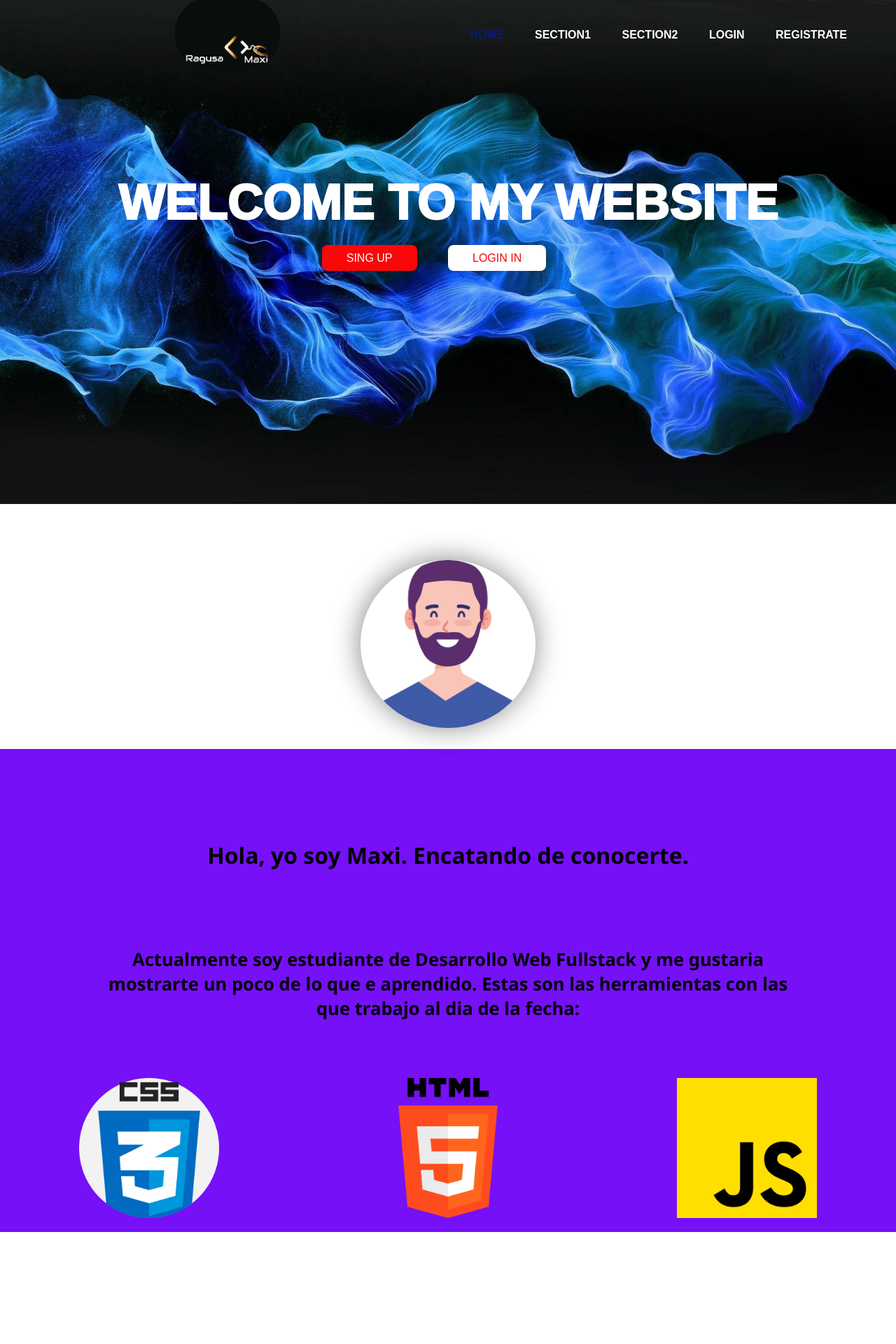
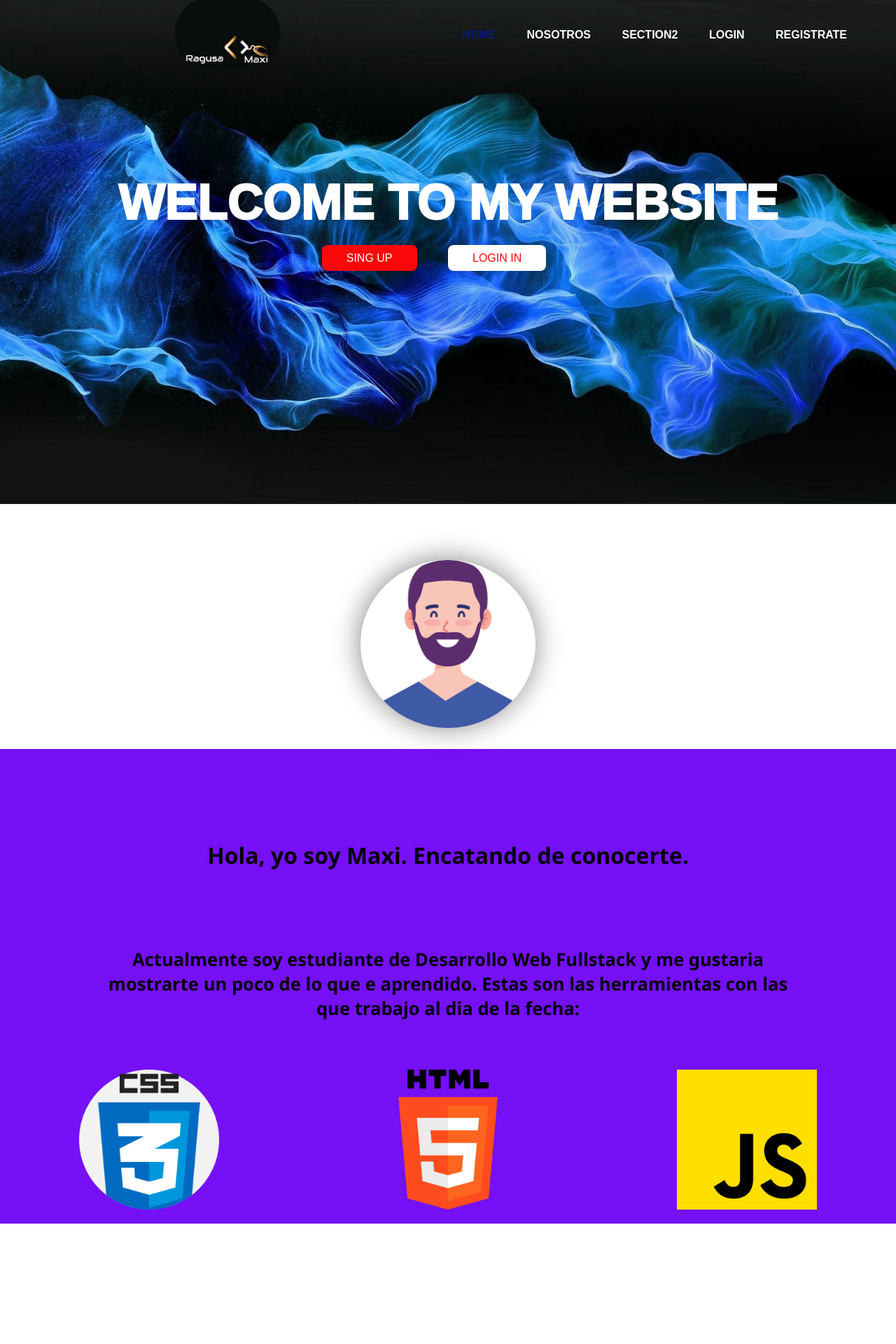
Before and after one commit to MaxiRagusa/integrador, a plain HTML site: page index.html in a window 1280 px wide. Shown: the whole page at 70% size. After the commit the page ends 1748 px from the top, so only its background shows below. Drawn offline with Linux system fonts and the light colour scheme.

Commit message:
integrador

```diff
--- a/index.css
+++ b/index.css
@@ -117,6 +117,7 @@ nav{
     width: 100%;
     height: 100vh;
     background-color: #7510F7;
+
 }
 .div-iconomaxi{
     width: 100%;
@@ -168,11 +169,7 @@ nav{
     padding-bottom: 0;
     width: 80%;
 }
-.section2{
-    width: 100%;
-    height: 50vh;
 
-}
 
 .iconos{
     background-color: #7510F7;
@@ -180,6 +177,7 @@ nav{
     flex-wrap: wrap;
     justify-content: space-around;
     align-items: center;
+    margin-top: 50px;
 
 }
 
--- a/index.html
+++ b/index.html
@@ -20,7 +20,7 @@
             </label>
             <ul class="nav-menu">
                 <li><a class="active" href="#">Home</a></li>
-                <li><a href="#">Section1</a></li>
+                <li><a href="#section1">Nosotros</a></li>
                 <li><a href="#">Section2</a></li>
                 <li><a href="#">Login</a></li>
                 <li><a href="#">Registrate</a></li>
@@ -36,7 +36,7 @@
 
         </div>
     </header>
-    <section class="section1">
+    <section class="section1" id="section1">
         <div class="div-iconomaxi">
             <img src="./imagenes/hombre.png" alt="icono sobre mi" class="icono-maxi">
         </div>
@@ -44,8 +44,8 @@
             <h2 class="h2-hola">Hola, yo soy Maxi. Encatando de conocerte.</h2>
             <h2 class="h2-estudio">Actualmente soy estudiante de Desarrollo Web Fullstack y me gustaria mostrarte un poco de lo que e aprendido. Estas son las herramientas con las que trabajo al dia de la fecha:</h2>
         </div>
-    </section>
-    <section class="section2">
+
+
         <div class="iconos">
             <img src="./imagenes/css.png" alt="icono css">
             <img src="./imagenes/html-5.png" alt="icono de html">
@@ -54,6 +54,13 @@
         </div>
     </section>
 
+    <section class="contacto">
+
+
+    </section>
+
+
+
 
 
 </body>
```
